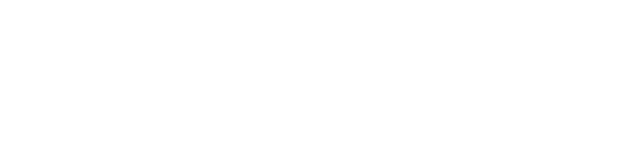
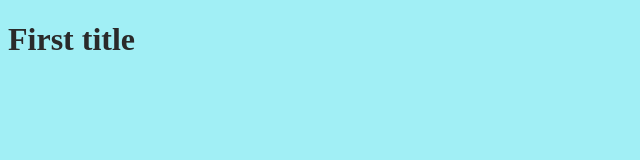
Before and after one commit to andriydzyunyak/github-tutorial, a plain HTML site: page index.html in a window 1280 px wide. Shown: the whole page, without its empty margins (0-640 px from the left). Drawn offline with Linux system fonts and the light colour scheme.

Commit message:
Добавляет заголовок

```diff
--- a/css/style.css
+++ b/css/style.css
@@ -1,4 +1,4 @@
 body {
-  background-color: #fff;
+  background-color: rgb(161, 239, 245);
   color: #2a2a2a;
 }
--- a/index.html
+++ b/index.html
@@ -5,8 +5,11 @@
     <meta http-equiv="X-UA-Compatible" content="IE=edge">
     <meta name="viewport" content="width=device-width, initial-scale=1.0">
     <title>Git rules!</title>
+
+    <link rel="stylesheet" href="css/style.css">
 </head>
 <body>
 
+    <h1>First title</h1>
 </body>
 </html>
```
